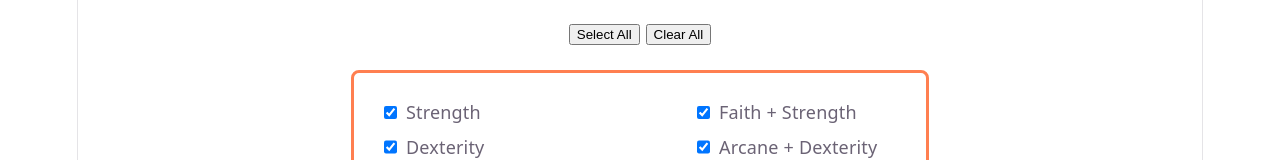
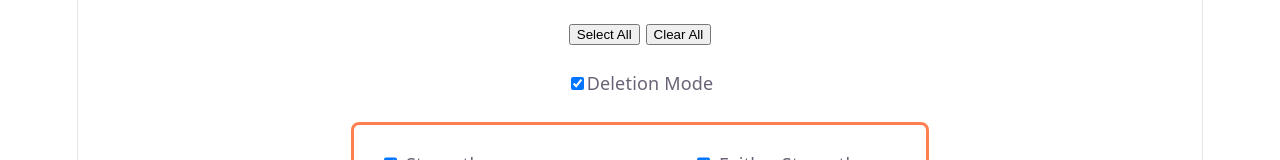
Before and after one commit to EZRA-DVLPR/TarnishedWheel, a React (Vite) app: page / in a window 1280 px wide. Shown: the part 329-489 px from the top of the page. Built offline with nearby package versions, Linux system fonts and the light colour scheme.

Commit message:
added deletion mode to hide/show the deletion buttons

```diff
--- a/src/App.tsx
+++ b/src/App.tsx
@@ -65,6 +65,9 @@ function App() {
 		"selectedWheel",
 		"Stat",
 	);
+
+	//toggle for showing/hiding the delete buttons on the slices
+	const [deletionMode, setDeletionMode] = useLocalStorage("deletionMode", true);
 
 	//custom wheel information
 	const [userWheelData, setUserWheelData] = useState(() => {
@@ -193,6 +196,15 @@ function App() {
 						Clear All
 					</button>
 				</div>
+				<div>
+					<input
+						type="checkbox"
+						id="deletionMode"
+						checked={deletionMode}
+						onChange={(e) => setDeletionMode(e.target.checked)}
+					/>
+					<label htmlFor="deletionMode">Deletion Mode</label>
+				</div>
 				<div id="wheelbox">
 					{segments.map((slice, index) => (
 						<label key={slice.segmentText} id="wheelbox-item">
@@ -203,7 +215,7 @@ function App() {
 							/>
 							{slice.segmentText}
 							{/*INFO: Only display the delete button when the custom wheel is selected*/}
-							{selectedWheel === "Custom" ? (
+							{selectedWheel === "Custom" && deletionMode ? (
 								<button
 									id="wheelbox-delete"
 									type="button"
```
